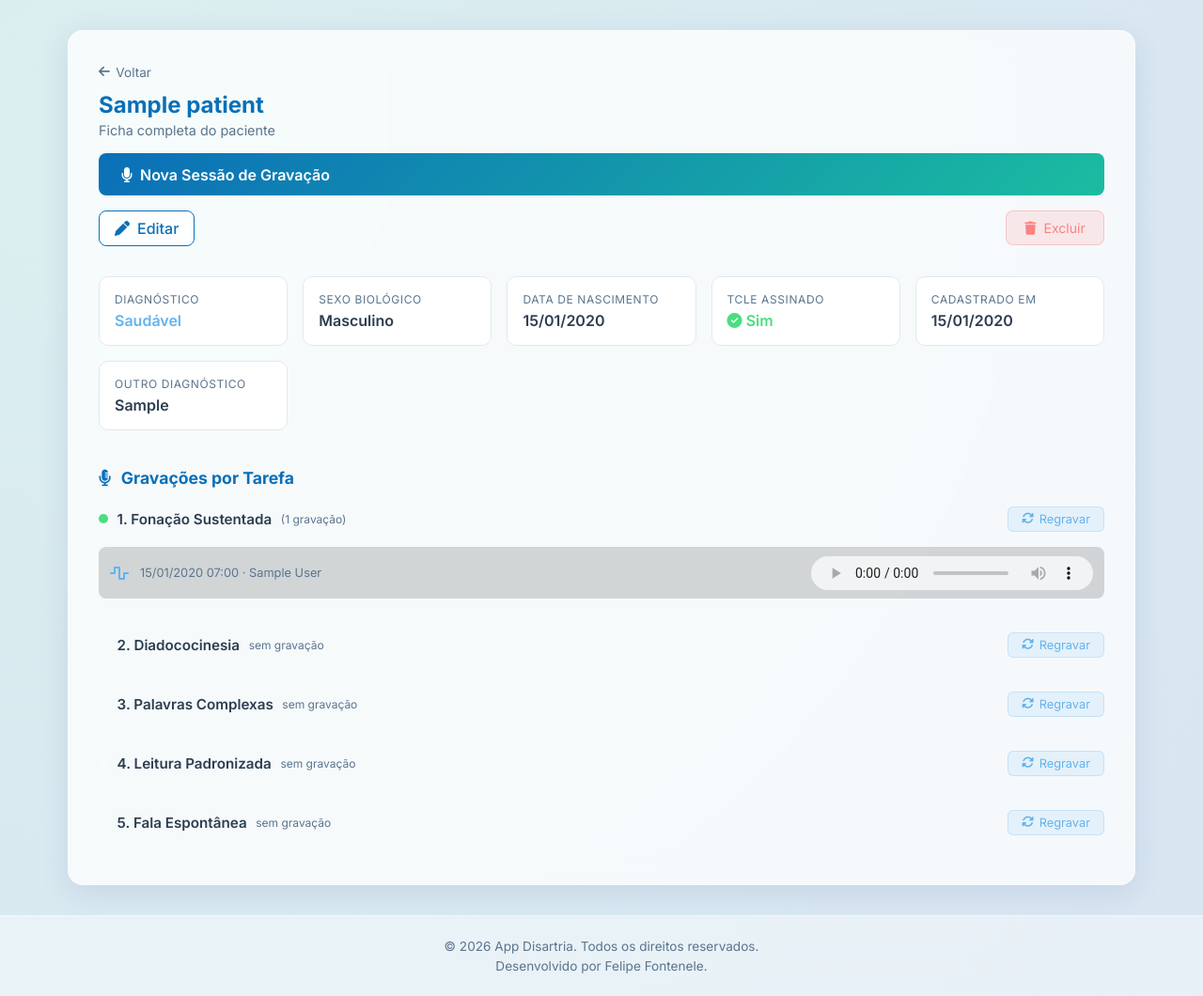
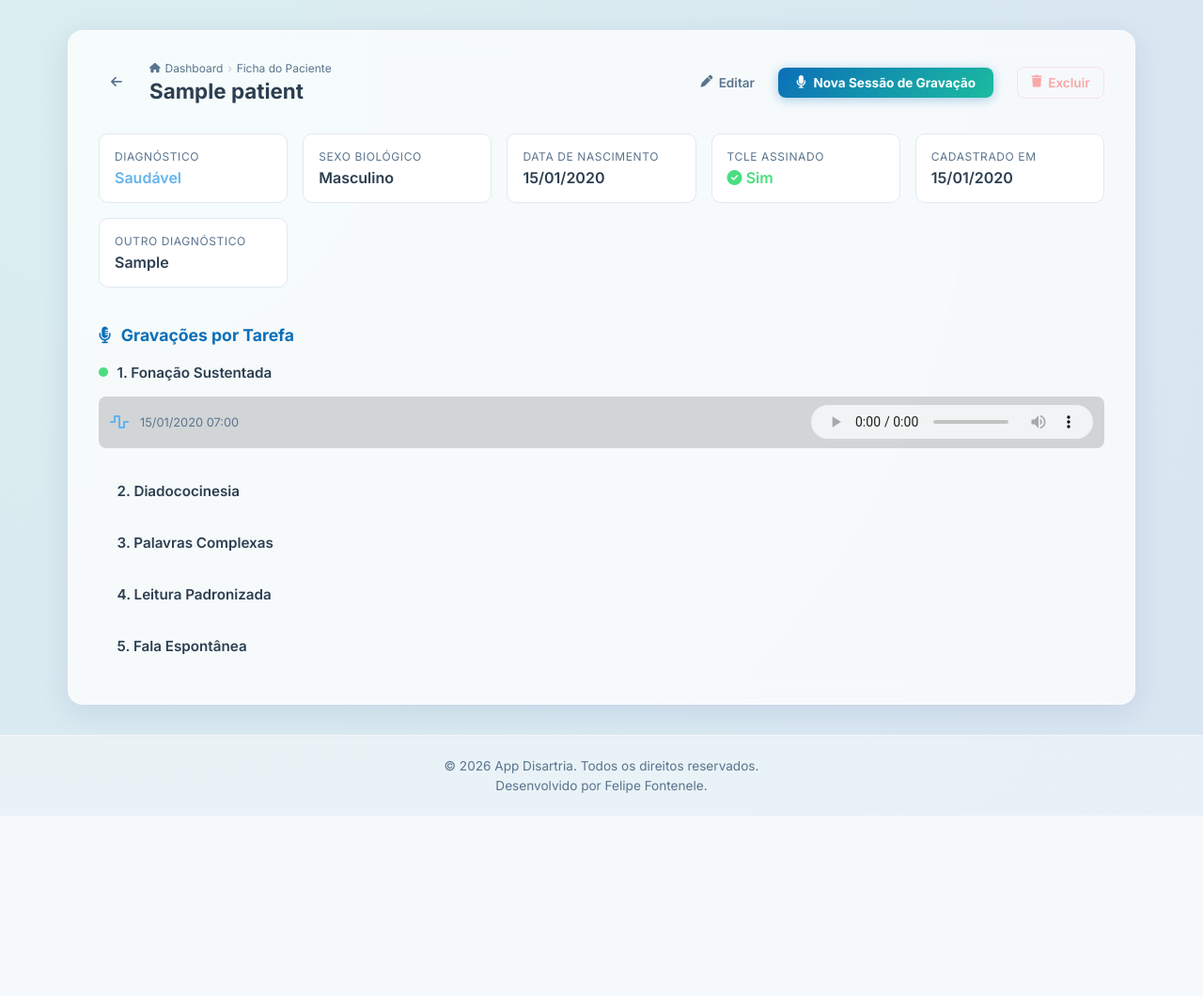
Before and after one commit to felipefontel/sistema-ela-disartria, a Django app: page /patients/1/ in a window 1280 px wide. Shown: the part 81-1141 px from the top of the page at 94% size. After the commit the page ends 949 px from the top, so only its background shows below. Run offline with Django 5.2, Linux system fonts and the light colour scheme; a user stored in the database is signed in; tables that the repository leaves empty hold one stand-in row (values such as "Sample post"); parts of the project's set-up code (start-up, migrations or seed data) failed here and were passed over.

Commit message:
feat: implementar página de detalhes do paciente exibindo informações, ações e gravações por tarefa.

```diff
--- a/core/templates/core/patient_detail.html
+++ b/core/templates/core/patient_detail.html
@@ -1,32 +1,96 @@
 {% extends 'base.html' %}
 {% load static %}
+
+{% block extra_head %}
+<style>
+.patient-header {
+    display: flex;
+    justify-content: space-between;
+    align-items: center;
+    margin-bottom: 2rem;
+    gap: 1.25rem;
+    flex-wrap: wrap;
+}
+.patient-header-actions {
+    display: flex;
+    align-items: center;
+    gap: 0.5rem;
+    flex-wrap: wrap;
+}
+.patient-header-actions .btn-label { display: inline; }
+.patient-header-divider { display: inline-block; }
+
+@media (max-width: 640px) {
+    .patient-header { flex-direction: column; align-items: flex-start; }
+    .patient-header-actions { width: 100%; justify-content: flex-end; }
+    .patient-header-actions .btn-session { flex: 1; justify-content: center; }
+    .patient-header-divider { display: none; }
+}
+@media (max-width: 420px) {
+    .patient-header-actions .btn-label { display: none; }
+}
+</style>
+{% endblock %}
 
 {% block content %}
 <div class="glass-panel">
 
+
     <!-- Cabeçalho do Paciente -->
-    <div style="display: flex; justify-content: space-between; align-items: flex-start; margin-bottom: 2rem; flex-wrap: wrap; gap: 1rem;">
-        <div>
-            <a href="{% url 'dashboard' %}" style="color: var(--text-secondary); text-decoration: none; font-size: 0.85rem; display: inline-flex; align-items: center; gap: 0.4rem; margin-bottom: 0.75rem; transition: color 0.2s;"
-               onmouseover="this.style.color='var(--primary-color)'" onmouseout="this.style.color='var(--text-secondary)'">
-                <i class="fa-solid fa-arrow-left"></i> Voltar
+    <div class="patient-header">
+
+        <!-- Esquerda: breadcrumb + identidade -->
+        <div style="display: flex; align-items: center; gap: 1rem;">
+            <a href="{% url 'dashboard' %}" title="Voltar ao Dashboard"
+               style="width: 38px; height: 38px; border-radius: 8px; background: rgba(255,255,255,0.07); border: 1px solid rgba(255,255,255,0.12); display: inline-flex; align-items: center; justify-content: center; color: var(--text-secondary); text-decoration: none; transition: all 0.2s; flex-shrink: 0;"
+               onmouseover="this.style.background='rgba(255,255,255,0.15)'; this.style.color='var(--primary-color)'"
+               onmouseout="this.style.background='rgba(255,255,255,0.07)'; this.style.color='var(--text-secondary)'">
+                <i class="fa-solid fa-arrow-left" style="font-size: 0.85rem;"></i>
             </a>
-            <h2 style="color: var(--primary-color); margin: 0;">{{ patient.name }}</h2>
-            <p style="color: var(--text-secondary); margin: 0.25rem 0 0 0; font-size: 0.9rem;">Ficha completa do paciente</p>
+            <div>
+                <div style="font-size: 0.75rem; color: var(--text-secondary); margin-bottom: 0.2rem; display: flex; align-items: center; gap: 0.3rem;">
+                    <i class="fa-solid fa-house" style="font-size: 0.65rem;"></i> Dashboard
+                    <span style="opacity:0.4;">›</span> Ficha do Paciente
+                </div>
+                <h2 style="color: var(--text-primary); margin: 0; font-size: 1.4rem; font-weight: 700;">{{ patient.name }}</h2>
+            </div>
         </div>
-        <a href="{% url 'recording_task' patient.id 1 %}" class="btn-primary" style="text-decoration: none; display: inline-flex; align-items: center; gap: 0.5rem;">
-            <i class="fa-solid fa-microphone"></i> Nova Sessão de Gravação
-        </a>
-        <a href="{% url 'patient_edit' patient.pk %}" class="btn-secondary" style="text-decoration: none; display: inline-flex; align-items: center; gap: 0.5rem;">
-            <i class="fa-solid fa-pen"></i> Editar
-        </a>
-        <form method="post" action="{% url 'patient_delete' patient.pk %}" onsubmit="return confirm('Excluir o paciente {{ patient.name }}? Esta ação não pode ser desfeita.');" style="margin:0;">
-            {% csrf_token %}
-            <button type="submit" style="display: inline-flex; align-items: center; gap: 0.5rem; padding: 0.55rem 1.2rem; border-radius: 8px; font-size: 0.88rem; background: rgba(252,129,129,0.15); color: #fc8181; border: 1px solid rgba(252,129,129,0.35); cursor: pointer; transition: all 0.2s; font-family: inherit;"
-                    onmouseover="this.style.background='rgba(252,129,129,0.35)'" onmouseout="this.style.background='rgba(252,129,129,0.15)'">
-                <i class="fa-solid fa-trash"></i> Excluir
-            </button>
-        </form>
+
+        <!-- Direita: ações -->
+        <div class="patient-header-actions">
+            <!-- Editar -->
+            <a href="{% url 'patient_edit' patient.pk %}"
+               style="display: inline-flex; align-items: center; gap: 0.4rem; padding: 0.5rem 1rem; border-radius: 8px; font-size: 0.85rem; font-weight: 600; background: transparent; color: var(--text-secondary); border: 1px solid rgba(255,255,255,0.15); text-decoration: none; transition: all 0.2s; white-space: nowrap;"
+               onmouseover="this.style.background='rgba(255,255,255,0.08)'; this.style.color='var(--text-primary)'"
+               onmouseout="this.style.background='transparent'; this.style.color='var(--text-secondary)'">
+                <i class="fa-solid fa-pen" style="font-size: 0.8rem;"></i>
+                <span class="btn-label"> Editar</span>
+            </a>
+
+            <!-- Nova Sessão de Gravação (CTA principal) -->
+            <a href="{% url 'recording_task' patient.id 1 %}" class="btn-session"
+               style="display: inline-flex; align-items: center; gap: 0.5rem; padding: 0.5rem 1.2rem; border-radius: 8px; font-size: 0.85rem; font-weight: 700; background: linear-gradient(135deg, var(--primary-color), var(--secondary-color)); color: #fff; text-decoration: none; box-shadow: 0 2px 12px rgba(11,111,184,0.35); transition: all 0.2s; white-space: nowrap;"
+               onmouseover="this.style.opacity='0.88'; this.style.transform='translateY(-1px)'"
+               onmouseout="this.style.opacity='1'; this.style.transform='translateY(0)'">
+                <i class="fa-solid fa-microphone" style="font-size: 0.85rem;"></i>
+                <span class="btn-label"> Nova Sessão de Gravação</span>
+            </a>
+
+            <!-- Divisor -->
+            <span class="patient-header-divider" style="width: 1px; height: 28px; background: rgba(255,255,255,0.12); margin: 0 0.25rem;"></span>
+
+            <!-- Excluir (ação destrutiva, discreta) -->
+            <form method="post" action="{% url 'patient_delete' patient.pk %}" onsubmit="return confirm('Excluir o paciente {{ patient.name }}? Esta ação não pode ser desfeita.');" style="margin:0;">
+                {% csrf_token %}
+                <button type="submit"
+                        style="display: inline-flex; align-items: center; gap: 0.4rem; padding: 0.5rem 0.9rem; border-radius: 8px; font-size: 0.85rem; font-weight: 600; background: transparent; color: rgba(252,129,129,0.7); border: 1px solid rgba(252,129,129,0.2); cursor: pointer; transition: all 0.2s; font-family: inherit; white-space: nowrap;"
+                        onmouseover="this.style.background='rgba(252,129,129,0.12)'; this.style.color='#fc8181'; this.style.borderColor='rgba(252,129,129,0.4)'"
+                        onmouseout="this.style.background='transparent'; this.style.color='rgba(252,129,129,0.7)'; this.style.borderColor='rgba(252,129,129,0.2)'">
+                    <i class="fa-solid fa-trash" style="font-size: 0.8rem;"></i>
+                    <span class="btn-label"> Excluir</span>
+                </button>
+            </form>
+        </div>
     </div>
 
     <!-- Informações do Paciente -->
@@ -81,17 +145,17 @@
                         <span style="width: 10px; height: 10px; border-radius: 50%; background: rgba(255,255,255,0.2); display: inline-block; flex-shrink: 0;"></span>
                     {% endif %}
                     <span style="font-weight: 600; font-size: 0.95rem;">{{ task.label }}</span>
-                    {% if task.recordings %}
+                    <!-- {% if task.recordings %}
                         <span style="font-size: 0.75rem; color: var(--text-secondary);">({{ task.recordings|length }} gravação{{ task.recordings|length|pluralize }})</span>
                     {% else %}
                         <span style="font-size: 0.75rem; color: var(--text-secondary);">sem gravação</span>
-                    {% endif %}
+                    {% endif %} -->
                 </div>
-                <a href="{% url 'recording_task' patient.id task.step %}"
+                <!-- <a href="{% url 'recording_task' patient.id task.step %}"
                    style="display: inline-flex; align-items: center; gap: 0.35rem; padding: 5px 14px; border-radius: 6px; font-size: 0.8rem; background: rgba(99,179,237,0.12); color: #63b3ed; border: 1px solid rgba(99,179,237,0.25); text-decoration: none; transition: all 0.2s; white-space: nowrap;"
                    onmouseover="this.style.background='rgba(99,179,237,0.3)'" onmouseout="this.style.background='rgba(99,179,237,0.12)'">
                     <i class="fa-solid fa-rotate"></i> Regravar
-                </a>
+                </a> -->
             </div>
 
             {% if task.recordings %}
@@ -102,7 +166,7 @@
                         <i class="fa-solid fa-wave-square" style="color: #63b3ed; flex-shrink: 0;"></i>
                         <span style="font-size: 0.8rem; color: var(--text-secondary); white-space: nowrap;">
                             {{ rec.created_at|date:"d/m/Y H:i" }}
-                            {% if rec.recorded_by %} · {{ rec.recorded_by.get_full_name|default:rec.recorded_by.username }}{% endif %}
+                            {% if rec.recorded_by %} {% endif %}
                         </span>
                     </div>
                     <audio controls style="height: 36px; max-width: 100%;">
```
